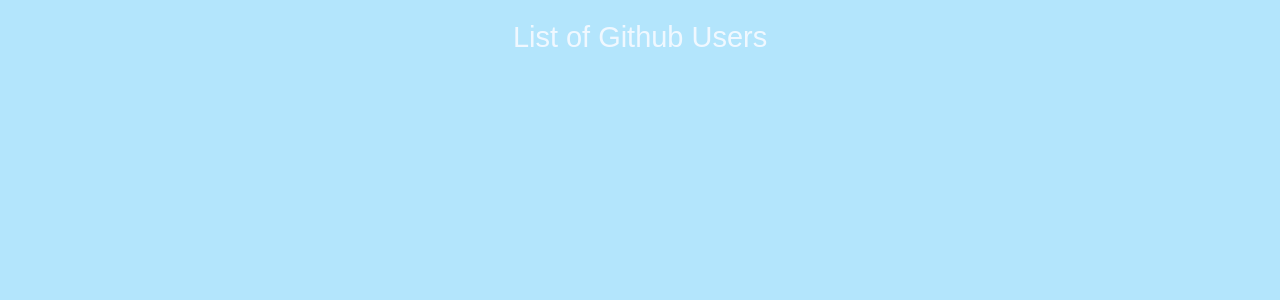
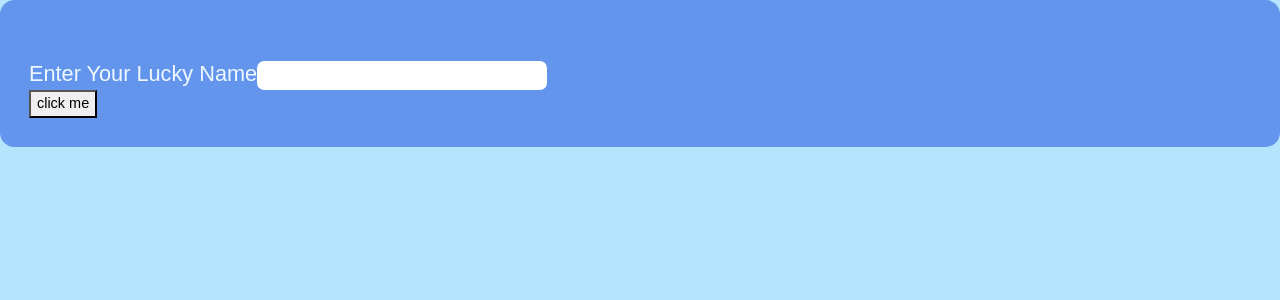
Before and after one commit to jyotiDeshmukh1988/hooks-concepts, a React (Create React App) app: page / in a window 1280 px wide. Shown: the top 300 px of the page. Built offline with nearby package versions, Linux system fonts and the light colour scheme; no server answers.

Commit message:
how to use useRef hook

```diff
--- a/src/App.css
+++ b/src/App.css
@@ -36,6 +36,7 @@
 h1 {
   font-size: 7rem;
   text-transform: capitalize;
+  color: #000;
 }
 
 .h1style {
--- a/src/App.js
+++ b/src/App.js
@@ -9,11 +9,12 @@
 import UseEffects1 from './components/useEffect/useEffects1';
 import UseEffects2 from './components/useEffect/useEffects2';
 import UseEffectApi from './components/useEffect/useEffectApi';
+import Uncontrolled from './components/forms/uncontrolled';
 function App() {
   //console.log(useState())
   return (
     <div className="App">
-      <UseEffectApi/>
+      <Uncontrolled/>
     </div>
   );
 }
--- /dev/null
+++ b/src/components/forms/uncontrolled.js
@@ -0,0 +1,24 @@
+import React, { useEffect, useRef, useState } from 'react'
+
+const Uncontrolled = () => {
+    const [name,setName] = useState()
+    const myref = useRef();
+    const displayName = (e) => {
+        e.preventDefault()
+        name == '' ? alert('Please fill the fields') : setName(myref.current.value);
+    }
+  return (
+    <div>
+        <form action="">
+            <div>
+                <label htmlFor="title">Enter your lucky name</label>
+                <input type="text" id="luckyName" ref={myref}/><br/>
+                <button className="btn-primary" onClick={displayName}>click me</button>
+            </div>
+        </form>
+       <h2>{ name && `My name is ${name}`}</h2>
+    </div>
+  )
+}
+
+export default Uncontrolled
--- a/src/components/useEffect/useEffectApi.js
+++ b/src/components/useEffect/useEffectApi.js
@@ -22,7 +22,7 @@
     }
 
     useEffect(()=>{
-        getUsers();
+        setTimeout(()=>{getUsers()},3000)
     },[])
 
     if(loading){
```
